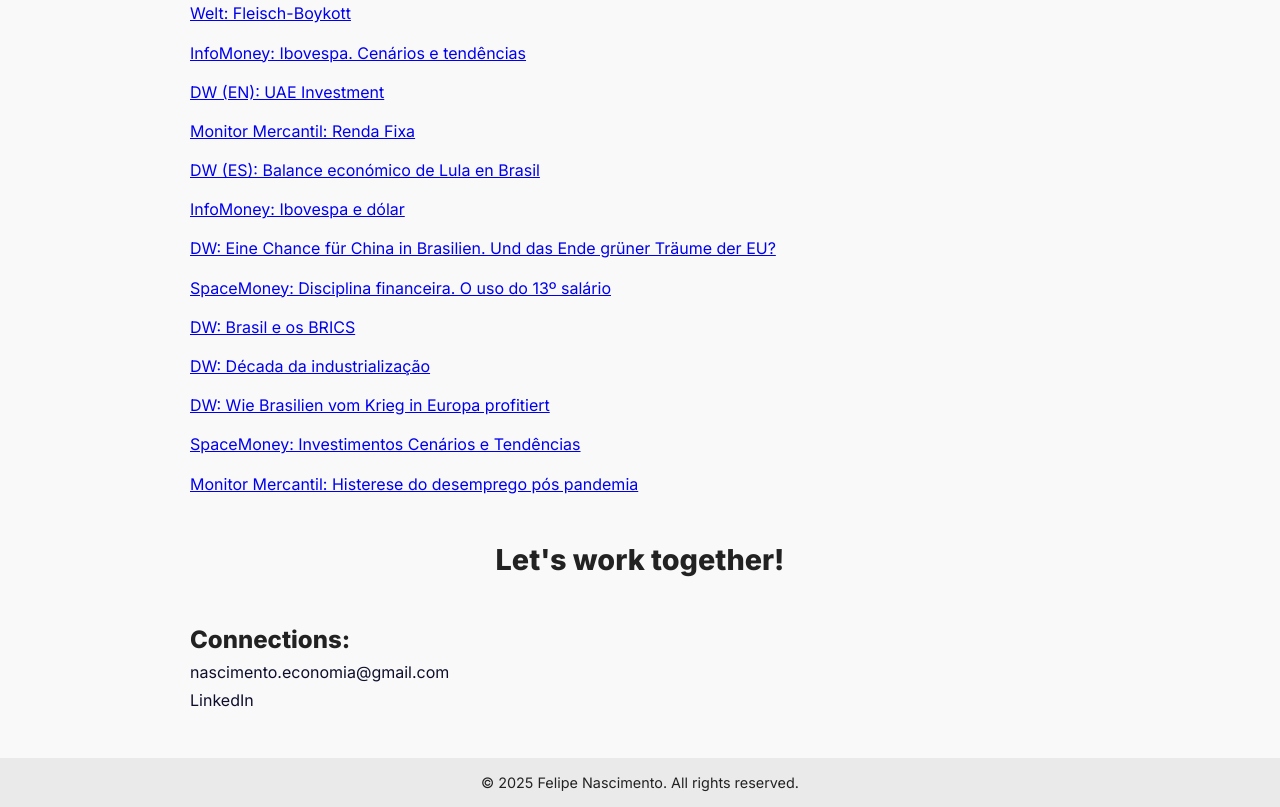
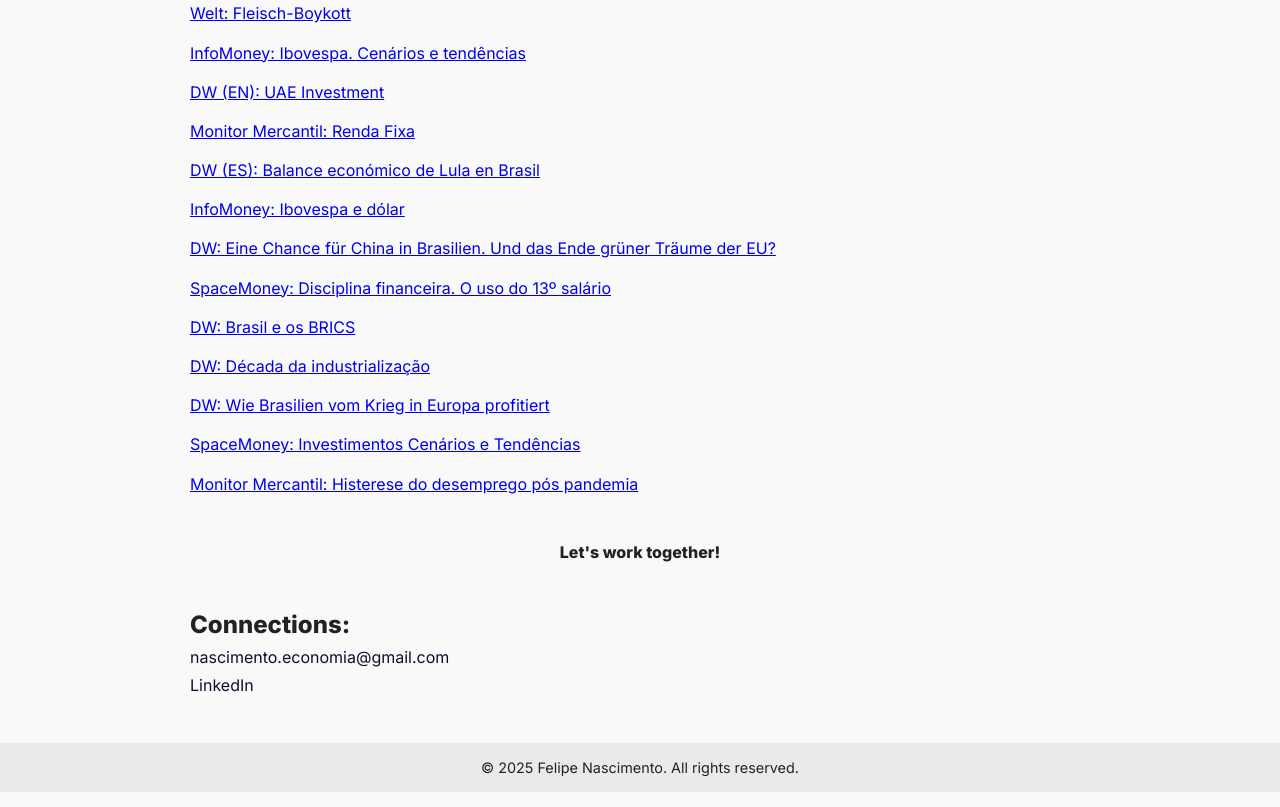
Before and after one commit to FelipeRNascimento/felipernascimento.github.io, a plain HTML site: page index.html in a window 1280 px wide. Shown: the part 1132-1939 px from the top of the page. Drawn offline with Linux system fonts and the light colour scheme.

Commit message:
Update index.html

```diff
--- a/index.html
+++ b/index.html
@@ -105,7 +105,7 @@
   </section>
 <div style="text-align: center; margin-top: 2rem; margin-bottom: 2rem;">
   <p id="typing-text" style="margin: 0; font-size: 0.7rem; font-weight: bold; color: #666; font-family: 'Inter', sans-serif;"></p>
-  <p style="margin: 0; font-size: 1.8rem; font-weight: 700;">Let's work together!</p>
+  <p style="margin: 0; font-size: 1.0rem; font-weight: 700;">Let's work together!</p>
 </div>
 
 <script>
```
